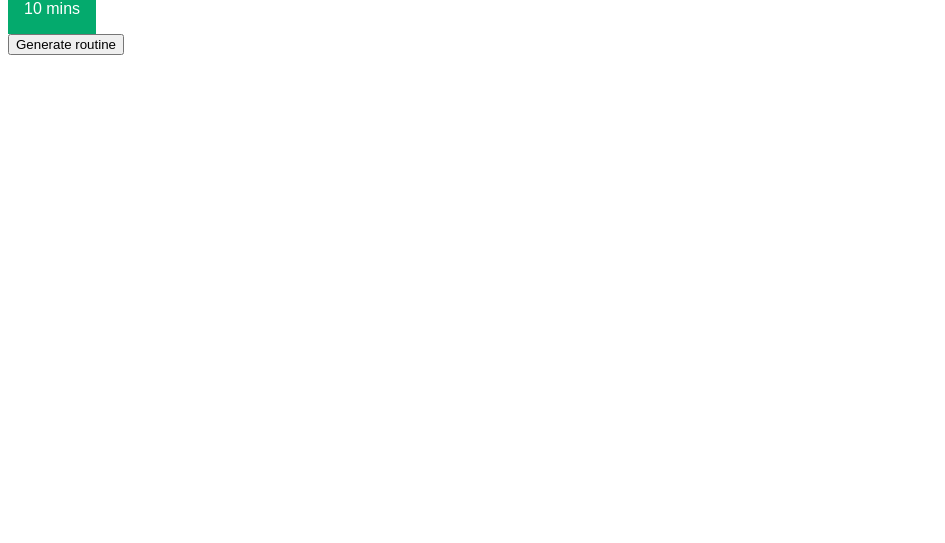
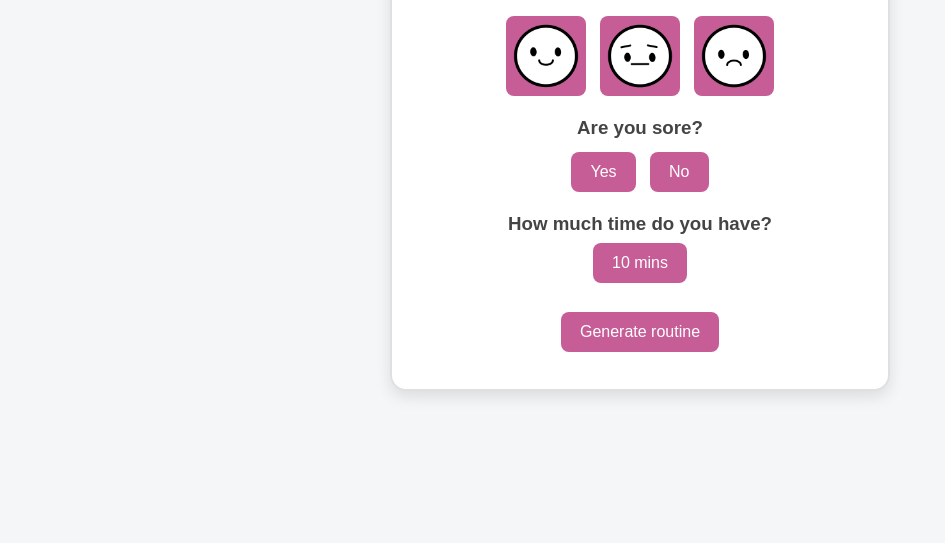
Before and after one commit to issixe/FitLove, a plain HTML site: page index.html in a window 1280 px wide. Shown: the part 257-800 px from the top of the page, without its empty margins (0-945 px from the left). Drawn offline with Linux system fonts and the light colour scheme.

Commit message:
css style changes + images added
- Added images as substitutes for the mood buttons
- Added colour to buttons
- Added hover colour to buttons
- Added css styles to the main and body

```diff
--- a/index.html
+++ b/index.html
@@ -8,12 +8,12 @@
 </head>
 <body>
     <!-- Daily Check In -->
-    <div>
+    <main id="main">
         <h1>Daily Check In</h1>
         <div id="mood">
-            <button>Happy</button>
-            <button>Neutral</button>
-            <button>Sad</button>
+            <button class="mood-btn happy" aria-label="Happy"></button>
+            <button class="mood-btn neutral" aria-label="Neutral"></button>
+            <button class="mood-btn sad" aria-label="Sad"></button>
         </div>
         <div id="isSore">
             <h3>Are you sore?</h3>
@@ -37,9 +37,6 @@
             <button>Generate routine</button>
         </div>
 
-
-
-
-    </div>
+    </main>
 </body>
 </html>
--- a/styles.css
+++ b/styles.css
@@ -1,41 +1,153 @@
-/* Dropdown Button */
-.dropbtn {
-    background-color: #04AA6D;
-    color: white;
-    padding: 16px;
-    font-size: 16px;
-    border: none;
+/* General reset & background */
+body {
+    font-family: 'Poppins', sans-serif;
+    background-color: #f4f6f8;
+    margin: 0;
+    padding: 0;
+    display: flex;
+    justify-content: center;
+    align-items: center;
+    height: 100vh;
   }
 
-  /* The container <div> - needed to position the dropdown content */
+  /* Main container box */
+  #main {
+    background-color: #fff;
+    border: 2px solid #e0e0e0;
+    border-radius: 16px;
+    box-shadow: 0 6px 15px rgba(0, 0, 0, 0.1);
+    width: 90%;
+    max-width: 500px;
+    padding: 2rem;
+    box-sizing: border-box;
+    text-align: center;
+  }
+
+  /* Headings */
+  h1 {
+    color: #333;
+    margin-bottom: 1.5rem;
+  }
+
+  h3 {
+    margin: 1rem 0 0.5rem;
+    color: #444;
+  }
+
+  /* Buttons layout */
+  #mood button,
+  #isSore button,
+  #generateButton button {
+    background-color: #c65d97;
+    color: white;
+    border: none;
+    border-radius: 8px;
+    padding: 0.7rem 1.2rem;
+    margin: 0.3rem;
+    cursor: pointer;
+    font-size: 1rem;
+    transition: background-color 0.2s;
+  }
+
+
+  #mood button:hover,
+  #isSore button:hover,
+  #generateButton button:hover {
+    background-color: #8e426c;
+  }
+
+  /* Dropdown styling */
   .dropdown {
     position: relative;
     display: inline-block;
   }
 
-  /* Dropdown Content (Hidden by Default) */
+  .dropbtn {
+    background-color: #c65d97;
+    color: white;
+    padding: 0.7rem 1.2rem;
+    border: none;
+    border-radius: 8px;
+    cursor: pointer;
+    font-size: 1rem;
+  }
+
+  .dropbtn:hover {
+    background-color: #8e426c;
+  }
+
+  /* Dropdown content box */
   .dropdown-content {
     display: none;
     position: absolute;
-    background-color: #f1f1f1;
-    min-width: 160px;
-    box-shadow: 0px 8px 16px 0px rgba(0,0,0,0.2);
+    background-color: #ffffff;
+    min-width: 140px;
+    box-shadow: 0 4px 8px rgba(0,0,0,0.15);
+    border-radius: 8px;
     z-index: 1;
   }
 
-  /* Links inside the dropdown */
   .dropdown-content a {
-    color: black;
-    padding: 12px 16px;
+    color: #333;
+    padding: 10px 14px;
     text-decoration: none;
+    display: block;
+    border-radius: 8px;
+  }
+
+  .dropdown-content a:hover {
+    background-color: #f1f1f1;
+  }
+
+  /* Show dropdown on hover */
+  .dropdown:hover .dropdown-content {
     display: block;
   }
 
-  /* Change color of dropdown links on hover */
-  .dropdown-content a:hover {background-color: #ddd;}
+  /* Generate button spacing */
+  #generateButton {
+    margin-top: 1.5rem;
+  }
 
-  /* Show the dropdown menu on hover */
-  .dropdown:hover .dropdown-content {display: block;}
+  .mood-btn {
+    width: 80px;
+    height: 80px;
+    background-size: cover;
+    background-position: center;
+    border: none;
+    border-radius: 50%;
+    cursor: pointer;
+    margin: 0.5rem;
+    transition: transform 0.2s ease;
+    background-color: transparent;
+  }
 
-  /* Change the background color of the dropdown button when the dropdown content is shown */
-  .dropdown:hover .dropbtn {background-color: #3e8e41;}
+  .mood-btn:hover {
+    transform: scale(1.05);
+  }
+
+  /* Default images */
+  .happy {
+    background-image: url("imgs/happy.png");
+  }
+
+  .neutral {
+    background-image: url("imgs/neutral.png");
+  }
+
+  .sad {
+    background-image: url("imgs/sad.png");
+  }
+
+  /* Hover (shaded) images */
+  .happy:hover {
+    background-image: url("imgs/happy_shaded.png");
+  }
+
+  .neutral:hover {
+    background-image: url("imgs/neutral_shaded.png");
+  }
+
+  .sad:hover {
+    background-image: url("imgs/sad_shaded.png");
+  }
```
Also changed, not shown: imgs/happy.png (added), imgs/happy_shaded.png (added), imgs/neutral.png (added), imgs/neutral_shaded.png (added), imgs/sad.png (added), imgs/sad_shaded.png (added), imgs/veryHappy.png (added), imgs/veryHappy_shaded.png (added).
